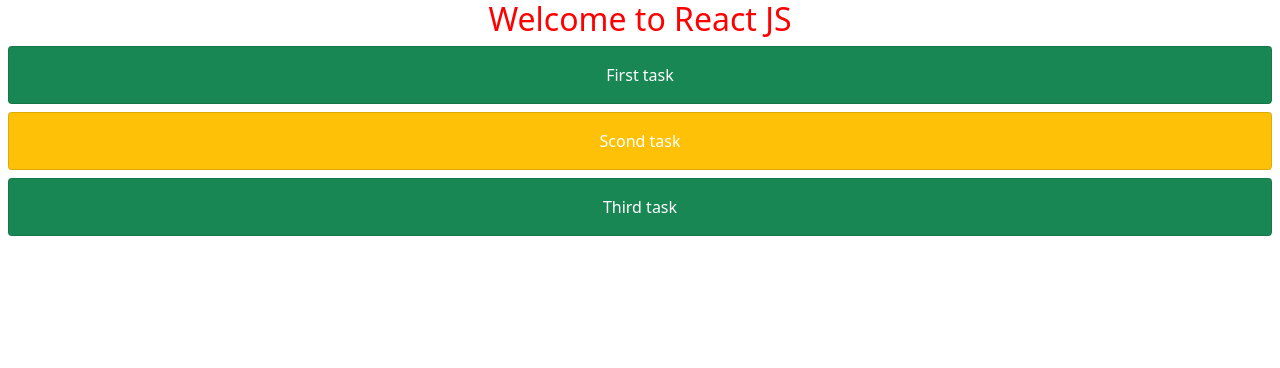
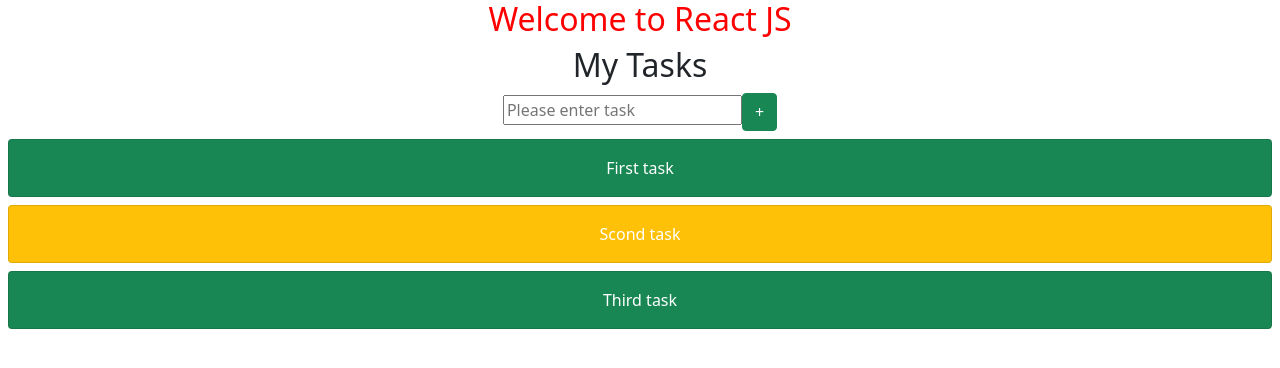
Before and after one commit to superdev905/React-Crash-Course, a React (Create React App) app: page / in a window 1280 px wide. Shown: the top 368 px of the page. Built offline with nearby package versions, Linux system fonts and the light colour scheme.

Commit message:
Input Handling in React with My Task

```diff
--- a/src/components/TaskList.js
+++ b/src/components/TaskList.js
@@ -1,6 +1,11 @@
-import React from 'react';
+import React, {useState, useEffect} from 'react';
 
 const TaskList = () => {
+
+    const [tasks, setTasks] = useState([]);
+    const [title, setTitle] = useState('');
+
+    useEffect(() => {
         const tasks = [
             {
                 id: 1,
@@ -19,11 +24,38 @@
             }
         ];
 
+        setTasks( tasks );
+    }, [])
+
+    const addTask = () => {
+        if(title.length === 0) {
+            alert('Please give a task title !');
+            return;
+        }
+
+        const taskItem = {
+            id: 4,
+            title,
+            status: 'Pending'
+        }
+
+        const updatedTask = tasks.slice();
+        updatedTask.unshift(taskItem)
+        setTasks(updatedTask);
+
+        setTitle('');
+    }
+
     return (
         <div>
+            <h2>My Tasks</h2>
+            <div>
+                <input placeholder="Please enter task" value={title} onChange={(e) => setTitle(e.target.value)} />
+                <button className="btn btn-success" onClick={addTask}>+</button>
+            </div>
             {
                 tasks.map((task, index) => (
-                    <div className={`card card-body text-white m-2 ${task.status === 'Done' ? 'bg-success' : 'bg-warning'}`}>
+                    <div key={index} className={`card card-body text-white m-2 ${task.status === 'Done' ? 'bg-success' : 'bg-warning'}`}>
                         {task.title}
                     </div>
                 ))
```
Lines whose indentation alone changed are shown as unchanged.
